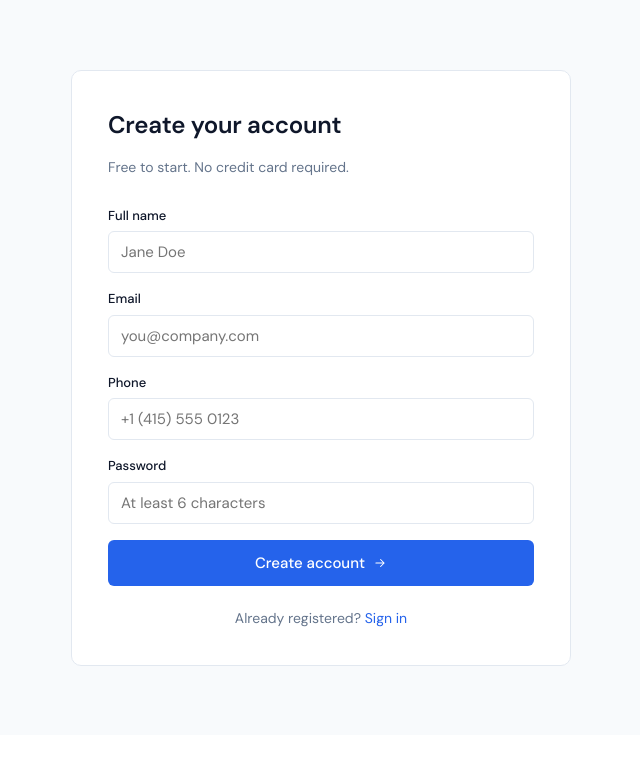
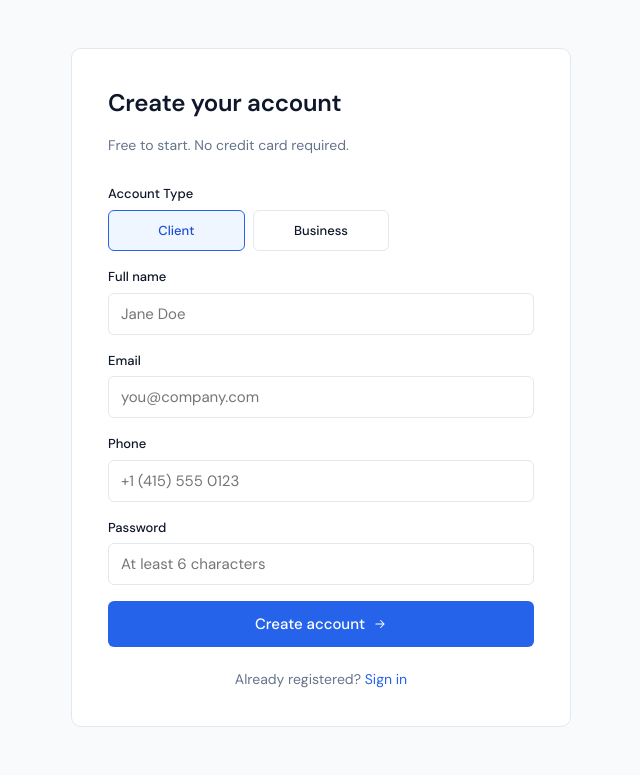
Before and after one commit to demonz69/Slotsync, a Java web app: page /views/auth/register.jsp in a window 1280 px wide. Shown: the part 72-847 px from the top of the page, without its empty margins (319-959 px from the left). Before the commit the page ends 738 px from the top, so only its background shows below. Run offline with Tomcat 11, a stand-in JSP engine, Linux system fonts and the light colour scheme.

Commit message:
feat: Add role selection to registration form

```diff
--- a/src/main/webapp/views/auth/register.jsp
+++ b/src/main/webapp/views/auth/register.jsp
@@ -31,6 +31,19 @@
             <p class="sub">Free to start. No credit card required.</p>
 
             <div class="col gap-4">
+                <!-- Account Type -->
+                <div class="field">
+                    <label>Account Type</label>
+                    <div class="role-chips">
+                        <label class="role-chip active">
+                            <input type="radio" name="role" value="client" checked> Client
+                        </label>
+                        <label class="role-chip">
+                            <input type="radio" name="role" value="employee"> Business
+                        </label>
+                    </div>
+                </div>
+
                 <!-- Full Name -->
                 <div class="field">
                     <label for="reg-name">Full name</label>
@@ -87,6 +100,17 @@
     <!-- Client-side validation -->
     <script>
         const form = document.getElementById('register-form');
+
+        // Handle role chips selection
+        document.querySelectorAll('input[name="role"]').forEach(radio => {
+            radio.addEventListener('change', function() {
+                document.querySelectorAll('.role-chip').forEach(chip => chip.classList.remove('active'));
+                if (this.checked) {
+                    this.parentElement.classList.add('active');
+                }
+            });
+        });
+
         const fields = {
             name: { el: document.getElementById('reg-name'), err: document.getElementById('err-name') },
             email: { el: document.getElementById('reg-email'), err: document.getElementById('err-email') },
```
Also changed, not shown: src/main/java/controller/RegisterServlet.java (+7 -0 lines).
